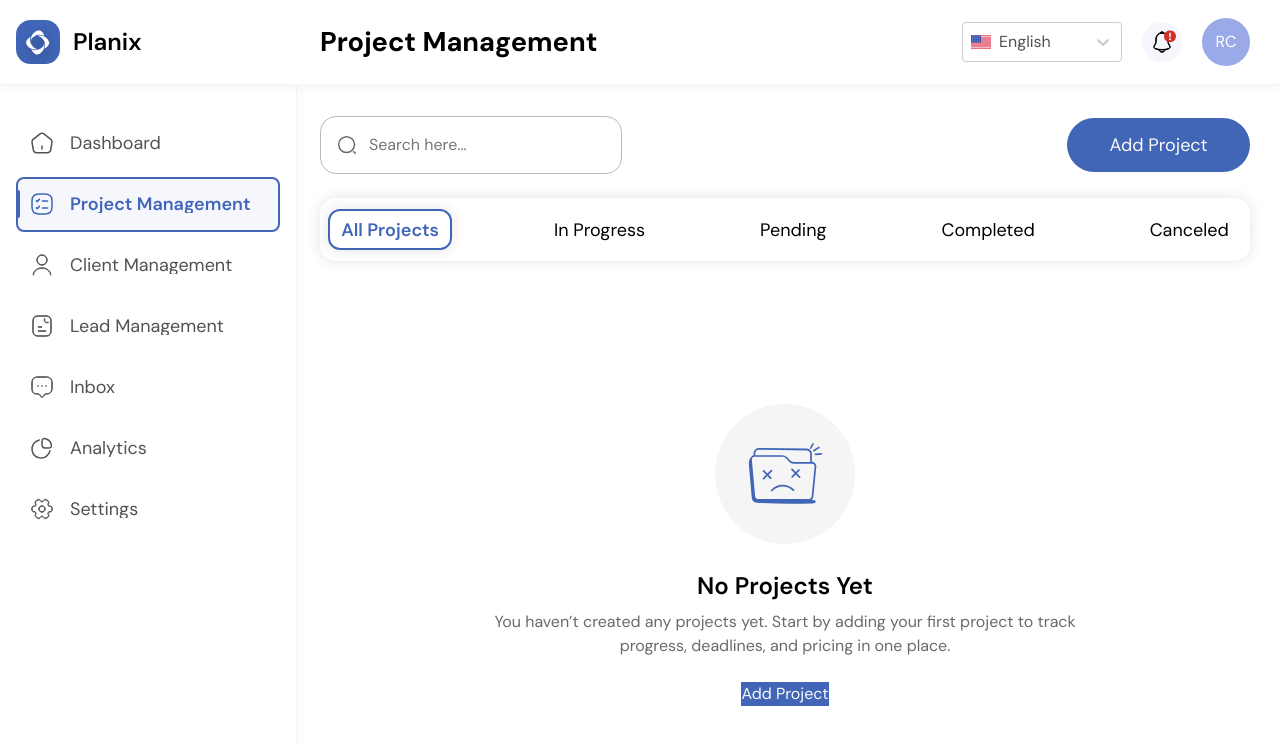
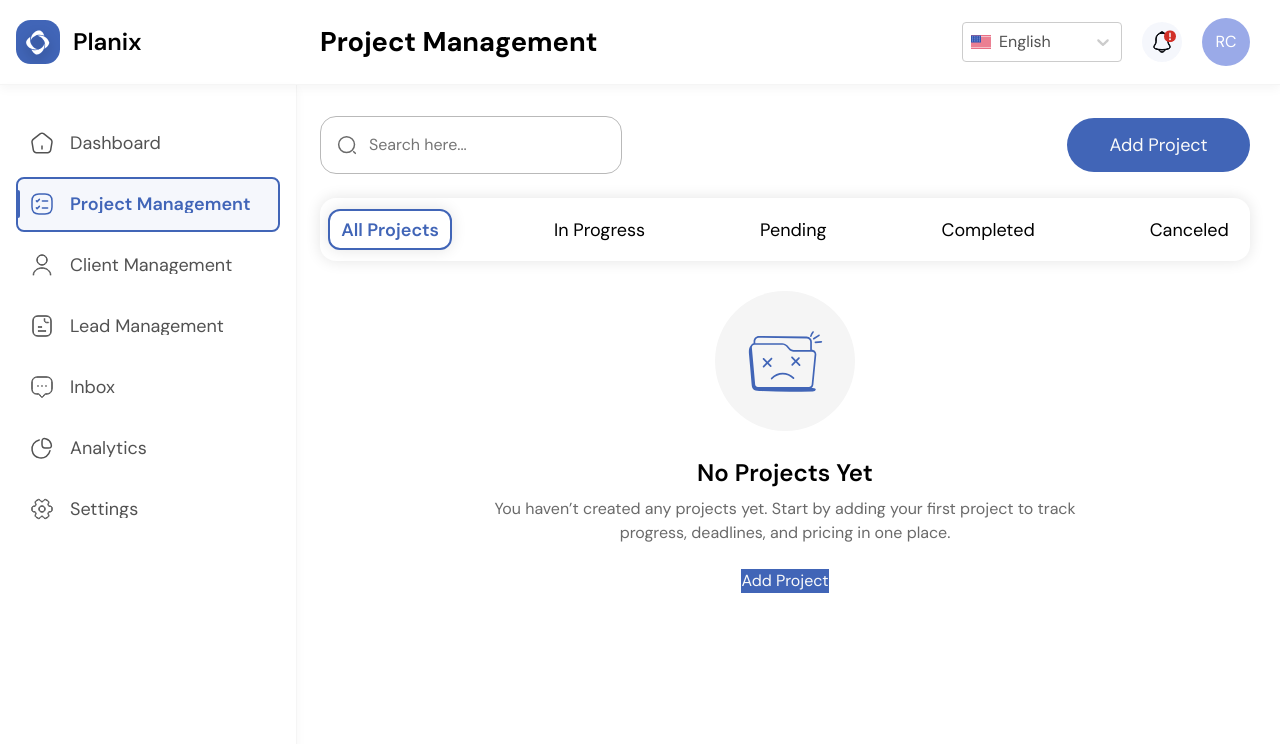
Before and after one commit to Roman-Chaban/planix-app, a Next.js app: page /en/project-management in a window 1280 px wide. Shown: the top 744 px of the page. Built offline with nearby package versions, Linux system fonts and the light colour scheme.

Commit message:
Refctor: make section for main content, update styles, add sectionClassName prop into PageWrapper

```diff
--- a/src/shared/ui/page-wrapper/model/types.ts
+++ b/src/shared/ui/page-wrapper/model/types.ts
@@ -1,3 +1,7 @@
 import type { ReactNode } from 'react';
 
-export type PageWrapperProps = { children: ReactNode; header: ReactNode };
+export type PageWrapperProps = {
+  children: ReactNode;
+  header: ReactNode;
+  sectionClassName?: string;
+};
--- a/src/shared/ui/page-wrapper/ui/PageWrapper.tsx
+++ b/src/shared/ui/page-wrapper/ui/PageWrapper.tsx
@@ -6,7 +6,7 @@ import type { PageWrapperProps } from '@/shared/ui/page-wrapper';
 
 import styles from './PageWrapper.module.scss';
 
-export const PageWrapper: FC<PageWrapperProps> = ({ children, header }) => {
+export const PageWrapper: FC<PageWrapperProps> = ({ children, header, sectionClassName }) => {
   return (
     <Grid className={styles.grid}>
       <Sidebar />
@@ -14,7 +14,9 @@ export const PageWrapper: FC<PageWrapperProps> = ({ children, header }) => {
       {header}
 
       <Box as="main" className={styles.main}>
-        {children}
+        <Box as="section" className={sectionClassName}>
+          {children}
+        </Box>
       </Box>
     </Grid>
   );
--- a/src/widgets/project-layout/ui/ProjectLayout.module.scss
+++ b/src/widgets/project-layout/ui/ProjectLayout.module.scss
@@ -21,3 +21,7 @@
   box-shadow: $shadow-sm;
   border-radius: 1rem;
 }
+
+.projects {
+  @include flex-col(1.875rem);
+}
--- a/src/widgets/project-layout/ui/ProjectLayout.tsx
+++ b/src/widgets/project-layout/ui/ProjectLayout.tsx
@@ -27,7 +27,7 @@ export const ProjectLayout = () => {
   } = useProjectsPageModel();
 
   return (
-    <PageWrapper header={<Header title={'projects'} />}>
+    <PageWrapper header={<Header title={'projects'} />} sectionClassName={styles.projects}>
       <Box className={styles.headerToolbar}>
         <ProjectsHeader activeId={activeId} setActiveId={setActiveId} />
 
```
Also changed, not shown: src/widgets/dashboard-layout/ui/DashboardLayout.tsx (+4 -6 lines).
